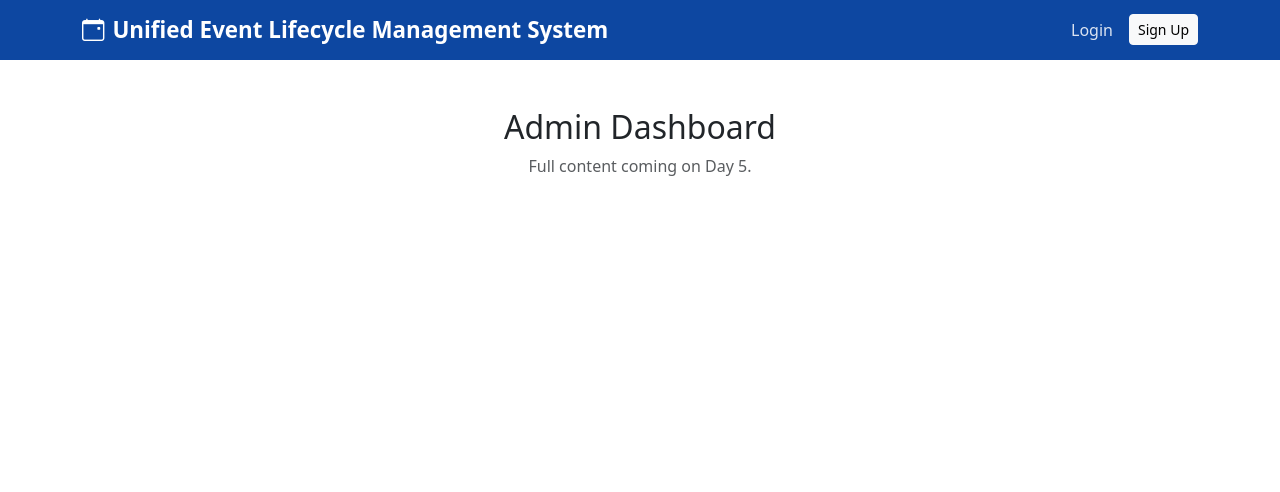
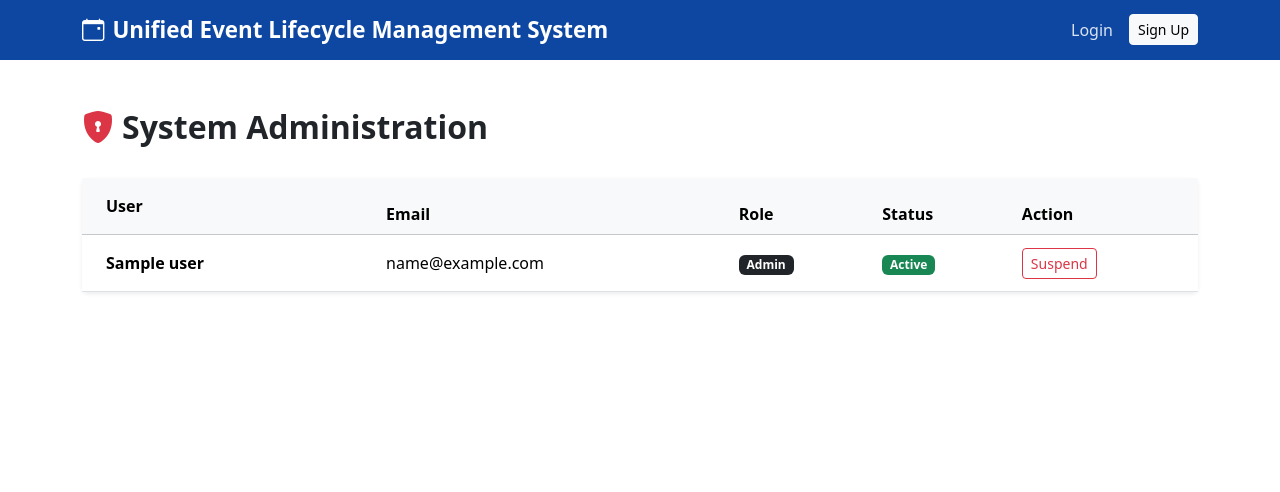
Before and after one commit to Abdularfath/event-management-system, a Flask app: template templates/admin/dashboard.html in a window 1280 px wide. Shown: the top 492 px of the page. Run offline with Flask 3, Linux system fonts and the light colour scheme; the template is opened without the code that fills it: most values are stand-ins (such as "Sample title", 1, 10 or a date in 2020); some libraries are stand-ins or nearby versions.

Commit message:
Rescue Sprint Day 3: Role-Based Admin Panel and User Management

```diff
--- a/app.py
+++ b/app.py
@@ -35,6 +35,7 @@ from app.routes.sessions import sessions_bp
 from app.routes.speakers import speakers_bp
 from app.routes.promos import promos_bp
 
+
 app.register_blueprint(test_bp)
 app.register_blueprint(auth_bp)
 app.register_blueprint(public_bp)
--- a/templates/admin/dashboard.html
+++ b/templates/admin/dashboard.html
@@ -1,8 +1,59 @@
 {% extends 'base.html' %}
-{% block title %}Home{% endblock %}
+{% block title %}Admin Dashboard{% endblock %}
+
 {% block content %}
-<div class="container py-5 text-center">
-  <h2>Admin Dashboard</h2>
-  <p class="text-muted">Full content coming on Day 5.</p>
+<div class="container py-5">
+    <div class="d-flex justify-content-between align-items-center mb-4">
+        <h2 class="fw-bold"><i class="bi bi-shield-lock-fill text-danger me-2"></i>System Administration</h2>
+    </div>
+
+    <div class="card shadow-sm border-0">
+        <div class="card-body p-0 table-responsive">
+            <table class="table table-hover align-middle mb-0">
+                <thead class="table-light">
+                    <tr>
+                        <th class="px-4 py-3">User</th>
+                        <th>Email</th>
+                        <th>Role</th>
+                        <th>Status</th>
+                        <th>Action</th>
+                    </tr>
+                </thead>
+                <tbody>
+                    {% for user in users %}
+                    <tr>
+                        <td class="px-4 py-3 fw-bold">{{ user.name | default('Unknown') }}</td>
+                        <td>{{ user.email }}</td>
+                        <td>
+                            <span class="badge bg-dark">{{ user.role | capitalize }}</span>
+                        </td>
+                        <td>
+                            {% if user.status == 'suspended' %}
+                                <span class="badge bg-danger">Suspended</span>
+                            {% else %}
+                                <span class="badge bg-success">Active</span>
+                            {% endif %}
+                        </td>
+                        <td>
+                            <!-- Prevent the admin from suspending themselves -->
+                            {% if user.id != session.uid %}
+                                <form action="{{ url_for('admin.toggle_user', uid=user.id) }}" method="POST">
+                                    <input type="hidden" name="csrf_token" value="{{ csrf_token() }}">
+                                    {% if user.status == 'suspended' %}
+                                        <button type="submit" class="btn btn-sm btn-outline-success">Reactivate</button>
+                                    {% else %}
+                                        <button type="submit" class="btn btn-sm btn-outline-danger">Suspend</button>
+                                    {% endif %}
+                                </form>
+                            {% else %}
+                                <span class="text-muted small">You (Admin)</span>
+                            {% endif %}
+                        </td>
+                    </tr>
+                    {% endfor %}
+                </tbody>
+            </table>
+        </div>
+    </div>
 </div>
 {% endblock %}
--- a/templates/auth/login.html
+++ b/templates/auth/login.html
@@ -42,6 +42,7 @@
         <select name="role_hint" class="form-select">
           <option value="attendee">Attendee</option>
           <option value="organizer">Organizer</option>
+          <option value="admin">Admin</option>
         </select>
         <div class="form-text">This helps us redirect you to the right dashboard.</div>
       </div>
```
Also changed, not shown: app/routes/admin.py (+28 -3 lines).
